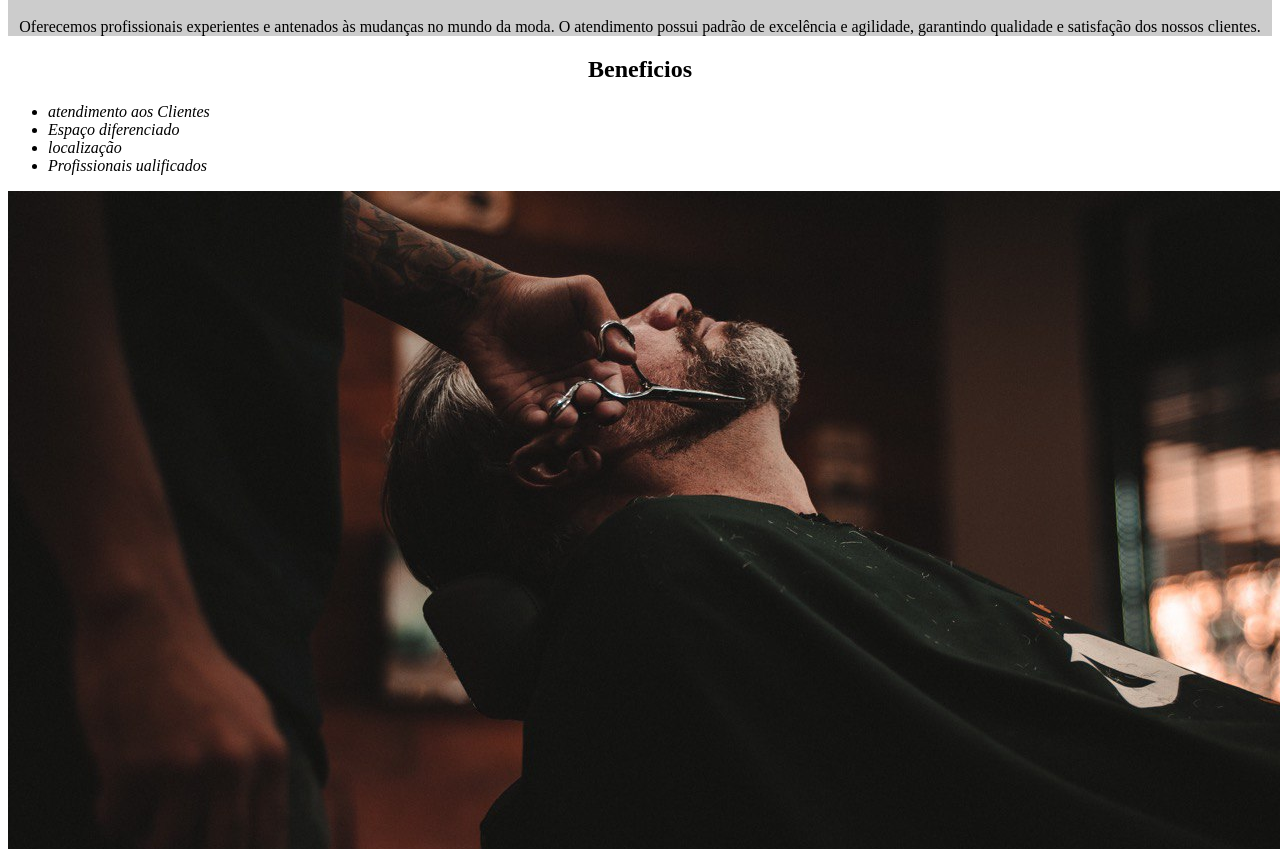
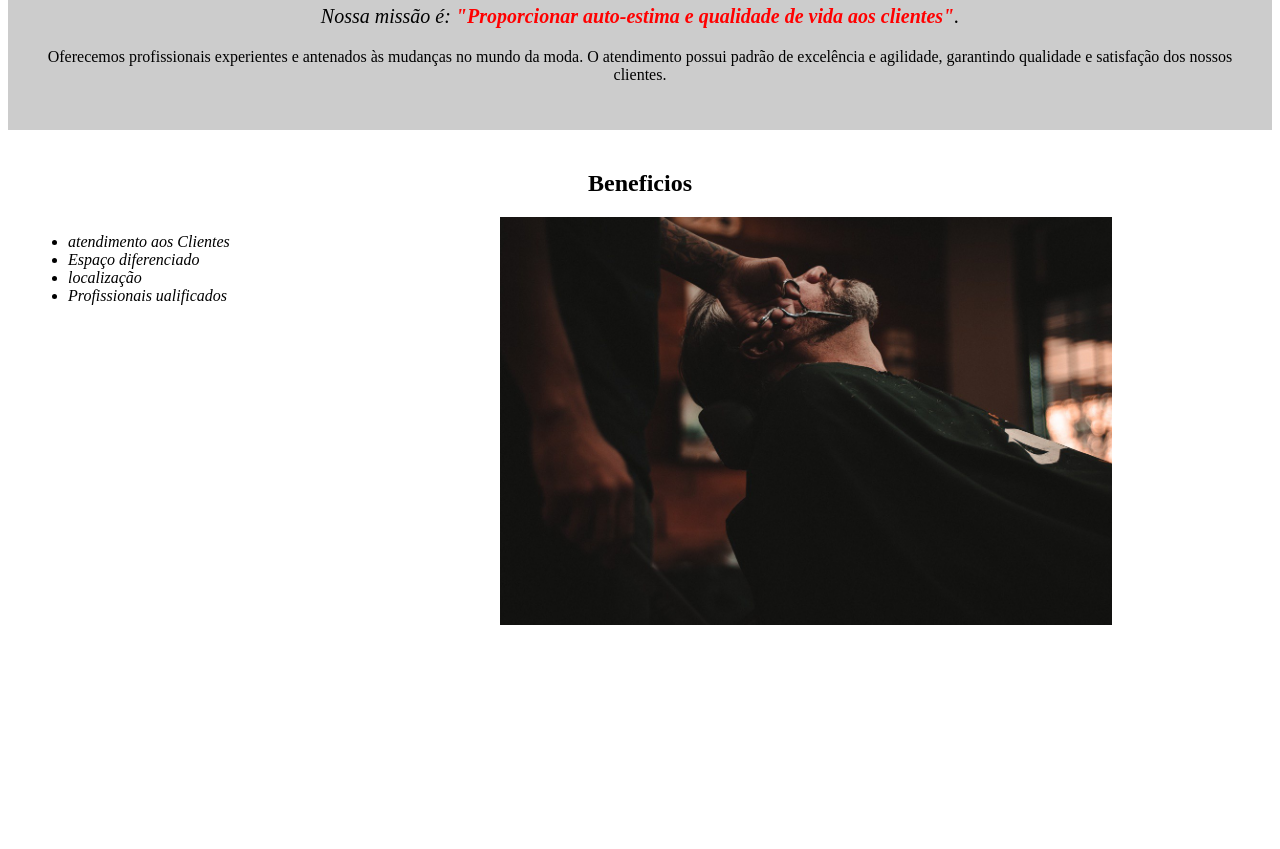
Before and after one commit to DevDouglasConectado/HTML_CSS3_ALURA, a plain HTML site: page index.html in a window 1280 px wide. Shown: the part 647-1496 px from the top of the page. After the commit the page ends 1304 px from the top, so only its background shows below. Drawn offline with Linux system fonts and the light colour scheme.

Commit message:
inline e block

```diff
--- a/index.html
+++ b/index.html
@@ -28,7 +28,8 @@
             <li class="itens">localização</li>
             <li class="itens">Profissionais ualificados</li>
         </ul>
+        <img src="img/beneficios.jpg" alt="imagem de beneficios" class="imagembeneficios" >
+
     </div>
-      <img src="img/beneficios.jpg" alt="imagens de beneficios">
 </body>
 </html>
--- a/style.css
+++ b/style.css
@@ -5,7 +5,7 @@ body{
 }
 .principal{
     background: #cccccc;
-
+     padding: 30px;
 }
 h1{
     text-align: center
@@ -24,9 +24,18 @@ em strong{
     font-style:italic ;
 }
 .beneficios{
-    background: #ffffff
-    ;
+    background: #ffffff;
+    padding: 20px;
 }
 h2{
     text-align: center;
 }
+ul{
+    display: inline-block;
+    vertical-align: top;
+    width: 20%;
+    margin-right: 15%;
+}
+.imagembeneficios{
+    width: 50%;
+}
```
